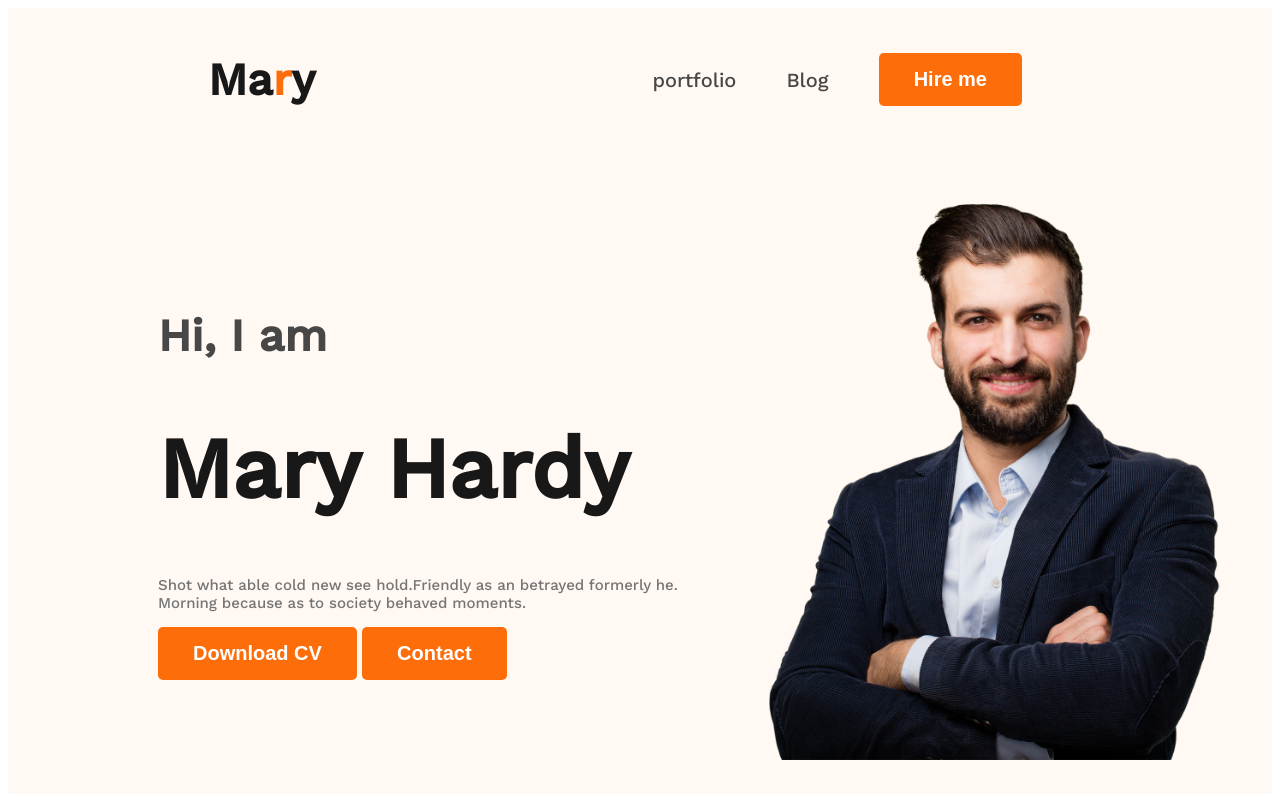
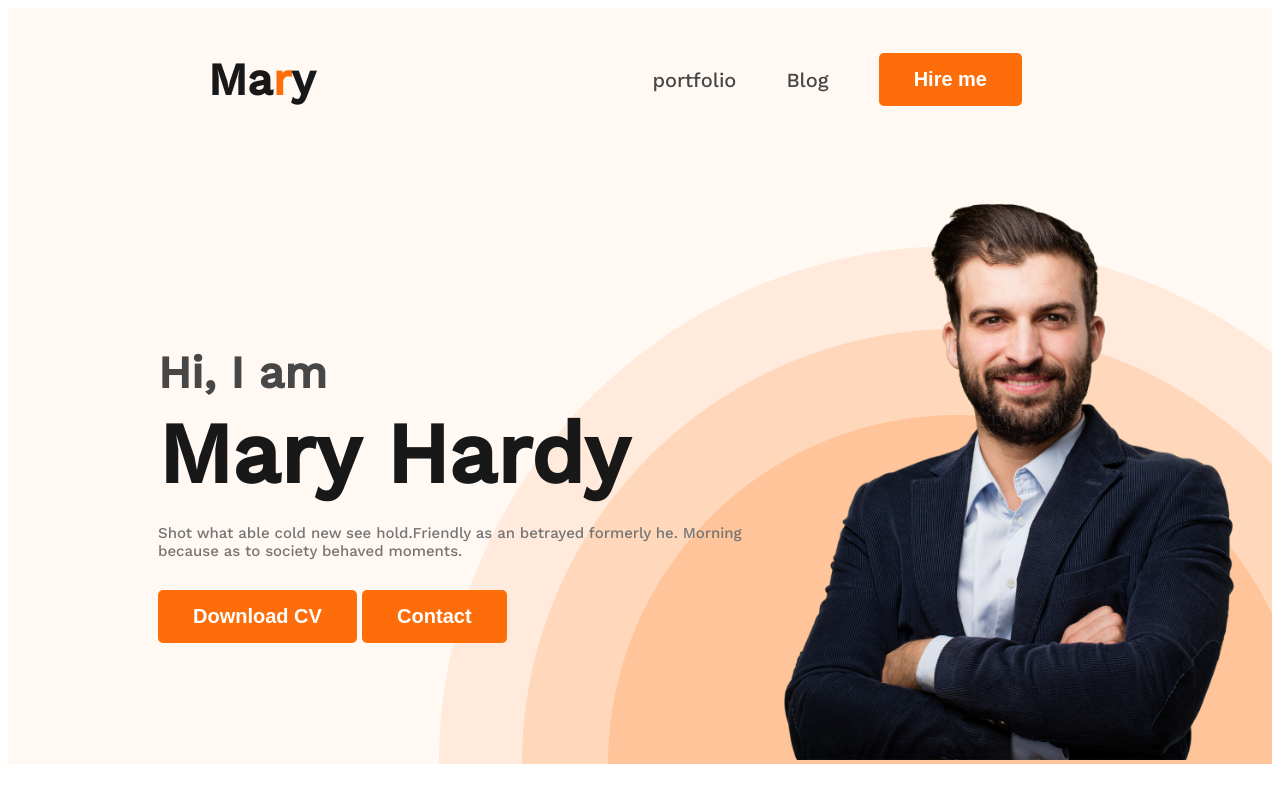
Before and after one commit to sadianila1/dev-portfolio-prac, a plain HTML site: page index.html in a window 1280 px wide. Drawn offline with nearby package versions, Linux system fonts and the light colour scheme.

Commit message:
added image

```diff
--- a/styles/portfolio.css
+++ b/styles/portfolio.css
@@ -52,26 +52,32 @@ nav a {
 }
 .header{
     background: #FFF8F3;
+    background-image: url('../images/header_bg.png');
+    background-repeat: no-repeat;
+    background-position: bottom right;
 }
 .banner{
-    padding: 30px 45px 30px 150px;
+    padding: 30px 30px 0px 150px;
     display: flex;
     align-items: center;
 }
 .banner-greeding{
     color: #474747;
     font-size: 45px;
-    font-weight: 600;
+    margin-bottom: 0px;
 }
 .banner-title{
     color: #181818;
     font-size: 85px;
     font-weight: 700;
+    margin-top: 5px;
+    margin-bottom: 20px;
 }
 .banner-content{
     font-size: 15px;
     font-weight: 400;
     color: #757575;
+    margin-bottom: 30px;
 }
 .banner-img{
     width: 500px;
```
